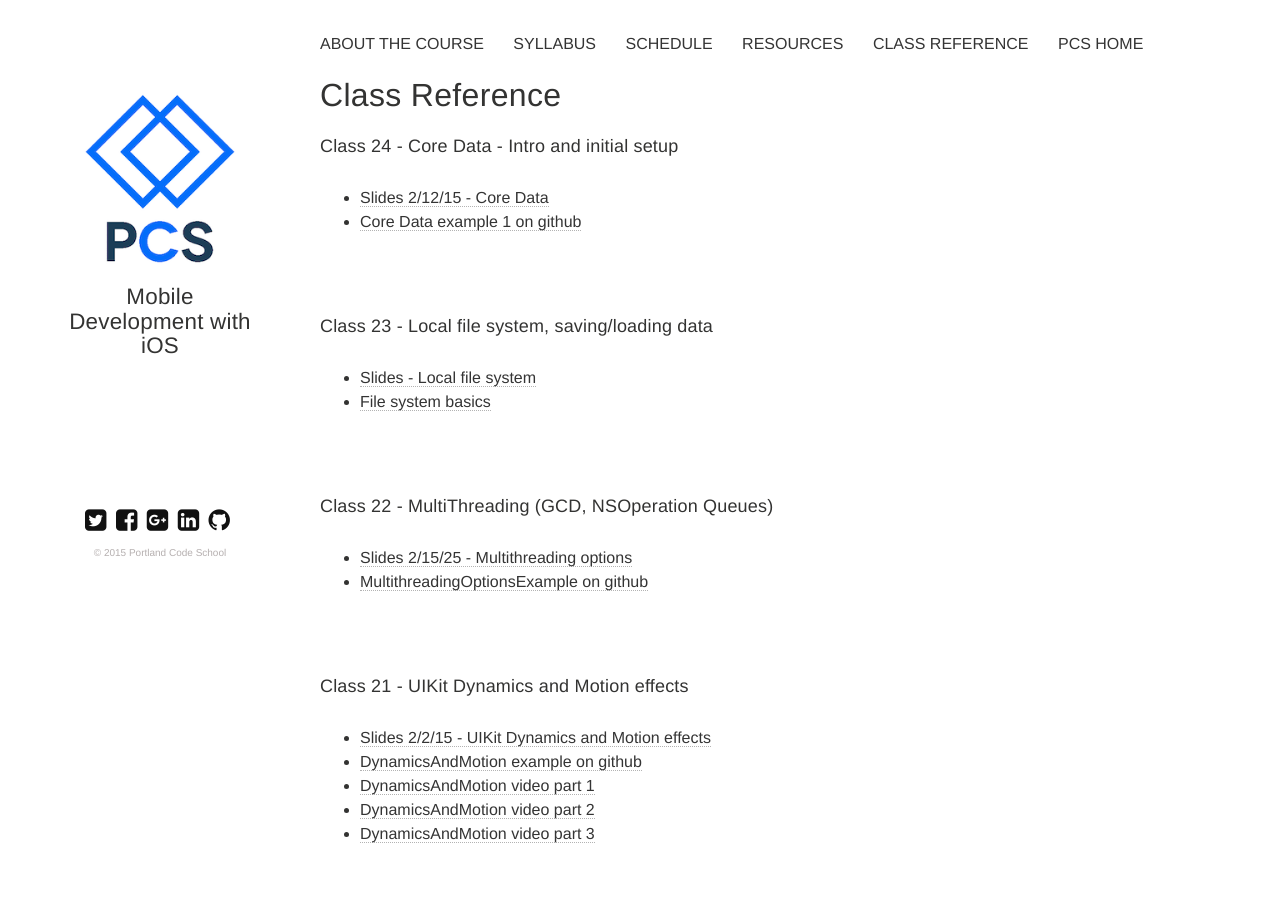
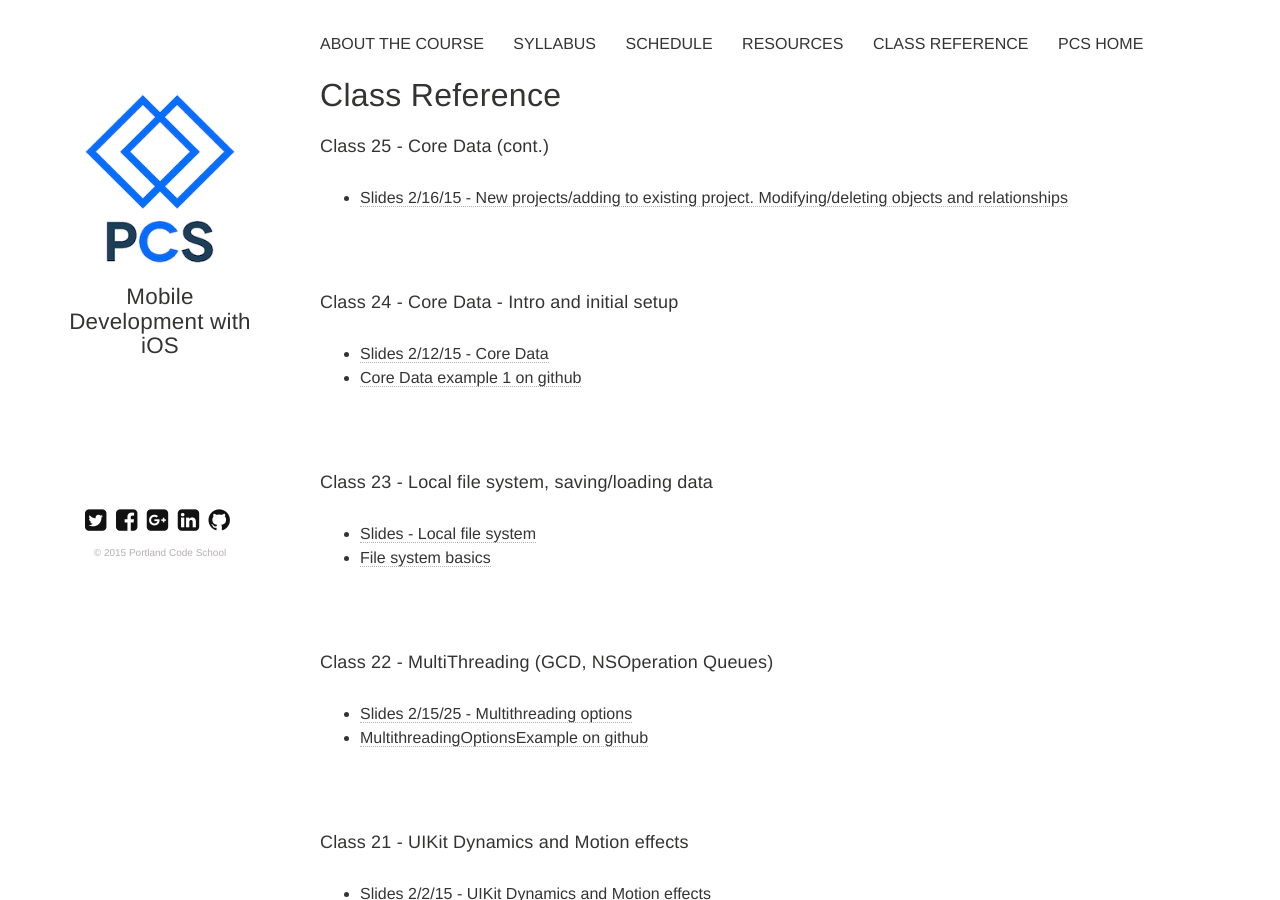
Before and after one commit to portlandcodeschool/ios, a Jekyll site: the page built from reference.md, in a window 1280 px wide and 900 px high. Built offline with Jekyll 4.4.1, drawn with Linux system fonts in a browser that asks for light colours; nearby versions of some CDN libraries.

Commit message:
Update reference.md

```diff
--- a/reference.md
+++ b/reference.md
@@ -5,6 +5,9 @@ title: Class Reference
 tagline: Mobile Development with iOS
 tags: [reference]
 ---
+####Class 25 - Core Data (cont.)
+* [Slides 2/16/15 - New projects/adding to existing project. Modifying/deleting objects and relationships](https://docs.google.com/presentation/d/1PZmDKmrpjLIAXs0ke9fSCVhnaWIsU-N26zTuHbhmMn0/edit?usp=sharing)
+
 ####Class 24 - Core Data - Intro and initial setup
 * [Slides 2/12/15 - Core Data](https://docs.google.com/presentation/d/1zHzYFhsSDKh-_hyp_ktLsqmqiyL-gDOuxOyaFdynOHs/edit?usp=sharing)
 * [Core Data example 1 on github](https://github.com/portlandcodeschool/CoreDataExample1_iOS)
```
